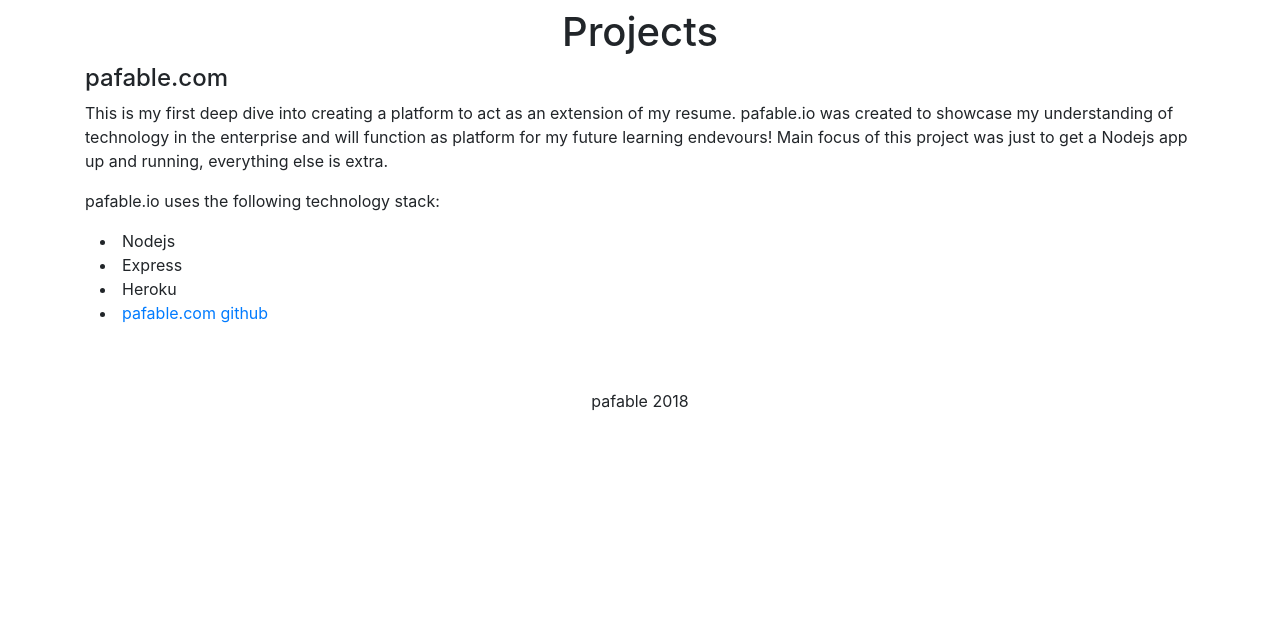
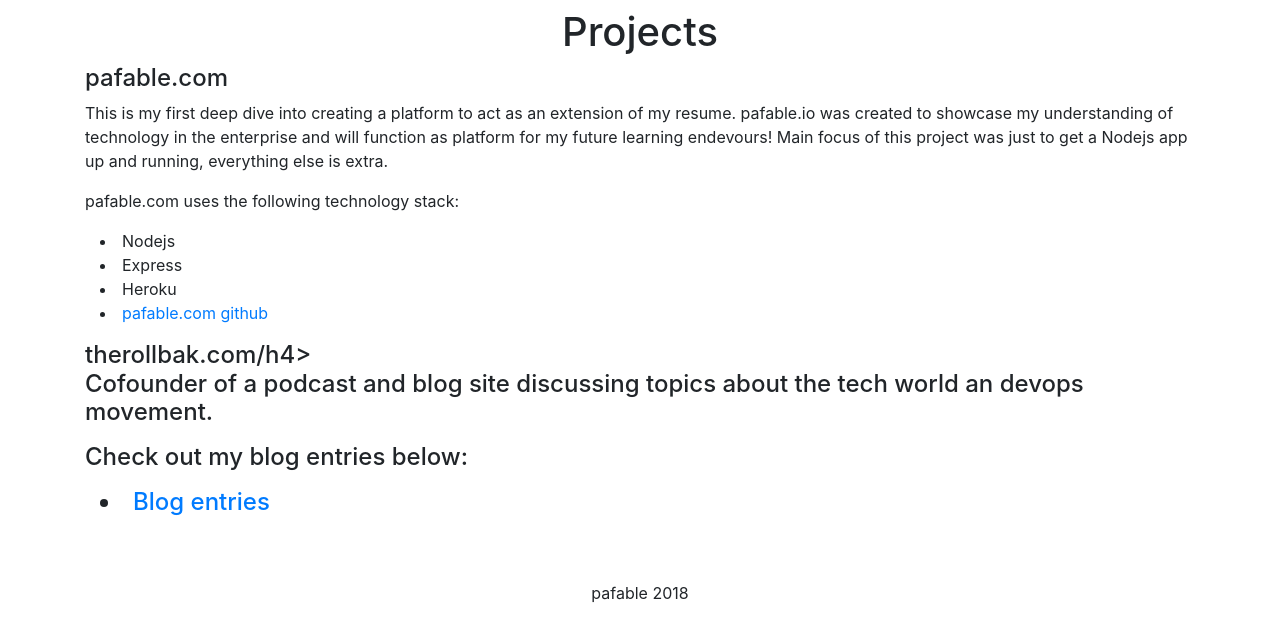
Before and after one commit to pafable/portfolio, a Node server app: page /projects in a window 1280 px wide. Shown: the part 56-698 px from the top of the page. Run offline with Node 20, Linux system fonts and the light colour scheme; some libraries are stand-ins or nearby versions.

Commit message:
add the rollbak on projects page

```diff
--- a/views/projects.ejs
+++ b/views/projects.ejs
@@ -9,15 +9,29 @@
             showcase my understanding of technology in the enterprise and will function as platform for my future learning endevours!
             Main focus of this project was just to get a Nodejs app up and running, everything else is extra.
         </p>
+            <div class="project1">
+            <p>pafable.com uses the following technology stack:
+               <div class="container">
+                   <li>Nodejs</li>
+                   <li>Express</li>
+                   <li>Heroku</li>
+                   <li><a href="https://github.com/pafable/portfolio">pafable.com github</a></li>
+               </div>
+            </div>
+            </p>
+    </div>
 
-         <p>pafable.io uses the following technology stack:
-            <div class="container">
-                <li>Nodejs</li>
-                <li>Express</li>
-                <li>Heroku</li>
-                <li><a href="https://github.com/pafable/portfolio">pafable.com github</a></li>
+    <div class="projectsparagrah">
+        <h4>therollbak.com/h4>
+        <p>Cofounder of a podcast and blog site discussing topics about the tech world an devops movement.
+        </p>
+            <div class="project1">
+            <p>Check out my blog entries below:
+               <div class="container">
+                   <li><a href="https://therollbak.com/author/phil/">Blog entries</a></li>
+               </div>
             </div>
-        </p>
+            </p>
     </div>
 </div>
 <% include partials/footer %>
```
